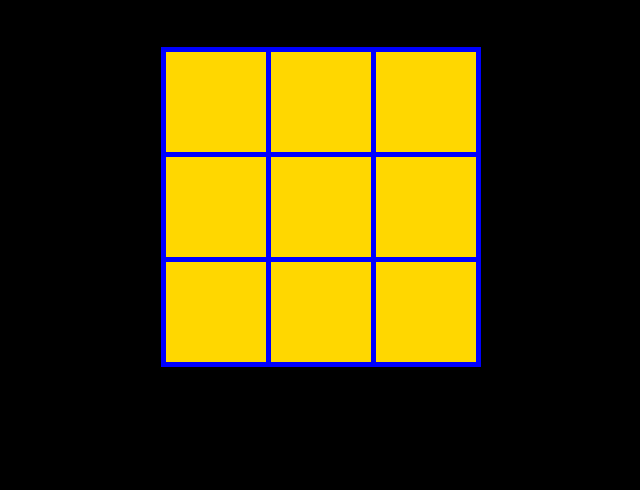
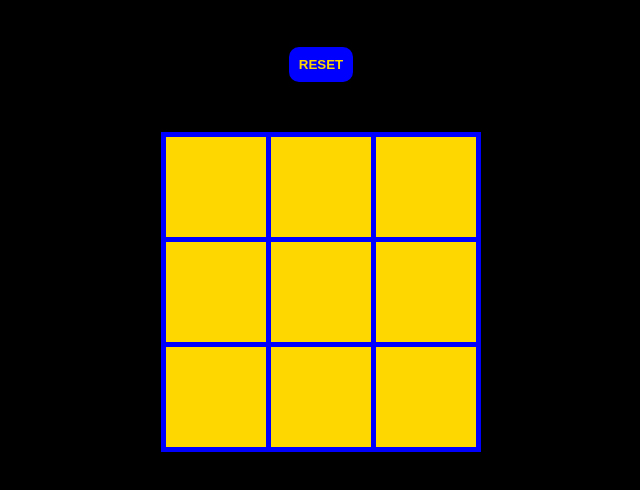
Before and after one commit to Rod-97/tic-tac-toe, a plain HTML site: page index.html in a window 1280 px wide. Shown: the part 40-530 px from the top of the page, without its empty margins (319-959 px from the left). Drawn offline with Linux system fonts and the light colour scheme.

Commit message:
reset button

```diff
--- a/script.js
+++ b/script.js
@@ -80,8 +80,8 @@ function checkDiagonals(board) {
 }
 
 function GameController(name1, name2) {
-  const gameboard = Gameboard();
-  const board = gameboard.getBoard();
+  let gameboard = Gameboard();
+  let board = gameboard.getBoard();
   const player1 = { name: name1, token: "X" };
   const player2 = { name: name2, token: "O" };
   let currentPlayer = player1;
@@ -121,7 +121,20 @@ function GameController(name1, name2) {
 
   const getCurrentPlayer = () => currentPlayer;
 
-  return { playRound, getBoard, getCurrentPlayer, anyWinner, isBoardFull };
+  const reset = () => {
+    gameboard = Gameboard();
+    board = gameboard.getBoard();
+    currentPlayer = player1;
+  };
+
+  return {
+    playRound,
+    getBoard,
+    getCurrentPlayer,
+    anyWinner,
+    isBoardFull,
+    reset,
+  };
 }
 
 function DisplayController(board) {
@@ -144,9 +157,16 @@ function DisplayController(board) {
     document.body.appendChild(main);
   };
 
-  const getAllCells = () => {
-    const cells = document.querySelectorAll(".cell");
-    return cells;
+  const addResetBtn = () => {
+    const resetBtn = document.createElement("button");
+    resetBtn.classList.add("reset-btn");
+    resetBtn.textContent = "RESET";
+    document.body.appendChild(resetBtn);
+  };
+
+  const getElements = (className) => {
+    const elements = document.querySelectorAll(`.${className}`);
+    return elements;
   };
 
   const populateCell = (row, col, token) => {
@@ -169,18 +189,11 @@ function DisplayController(board) {
     init();
   };
 
-  return { init, getAllCells, populateCell, displayWinner, reset };
+  return { init, addResetBtn, getElements, populateCell, displayWinner, reset };
 }
 
-function play() {
-  const name1 = "Player 1";
-  const name2 = "Player 2";
-  const game = GameController(name1, name2);
-  const board = game.getBoard();
-  const UI = DisplayController(board);
-  UI.init();
-
-  const cells = UI.getAllCells();
+function bindCellEvents(game, UI) {
+  const cells = UI.getElements("cell");
 
   cells.forEach((cell) => {
     cell.addEventListener("click", () => {
@@ -208,4 +221,24 @@ function play() {
   });
 }
 
+function play() {
+  const name1 = "Player 1";
+  const name2 = "Player 2";
+  const game = GameController(name1, name2);
+  const board = game.getBoard();
+  const UI = DisplayController(board);
+  UI.addResetBtn();
+  UI.init();
+
+  bindCellEvents(game, UI);
+
+  const resetBtn = UI.getElements("reset-btn")[0];
+
+  resetBtn.addEventListener("click", () => {
+    game.reset();
+    UI.reset();
+    bindCellEvents(game, UI);
+  });
+}
+
 play();
--- a/styles.css
+++ b/styles.css
@@ -41,3 +41,18 @@ body {
   margin-top: 10px;
   text-align: center;
 }
+
+.reset-btn {
+  color: gold;
+  background-color: blue;
+  border: none;
+  border-radius: 10px;
+  padding: 10px;
+  font-weight: bold;
+  cursor: pointer;
+
+  &:hover {
+    color: blue;
+    background-color: gold;
+  }
+}
```
